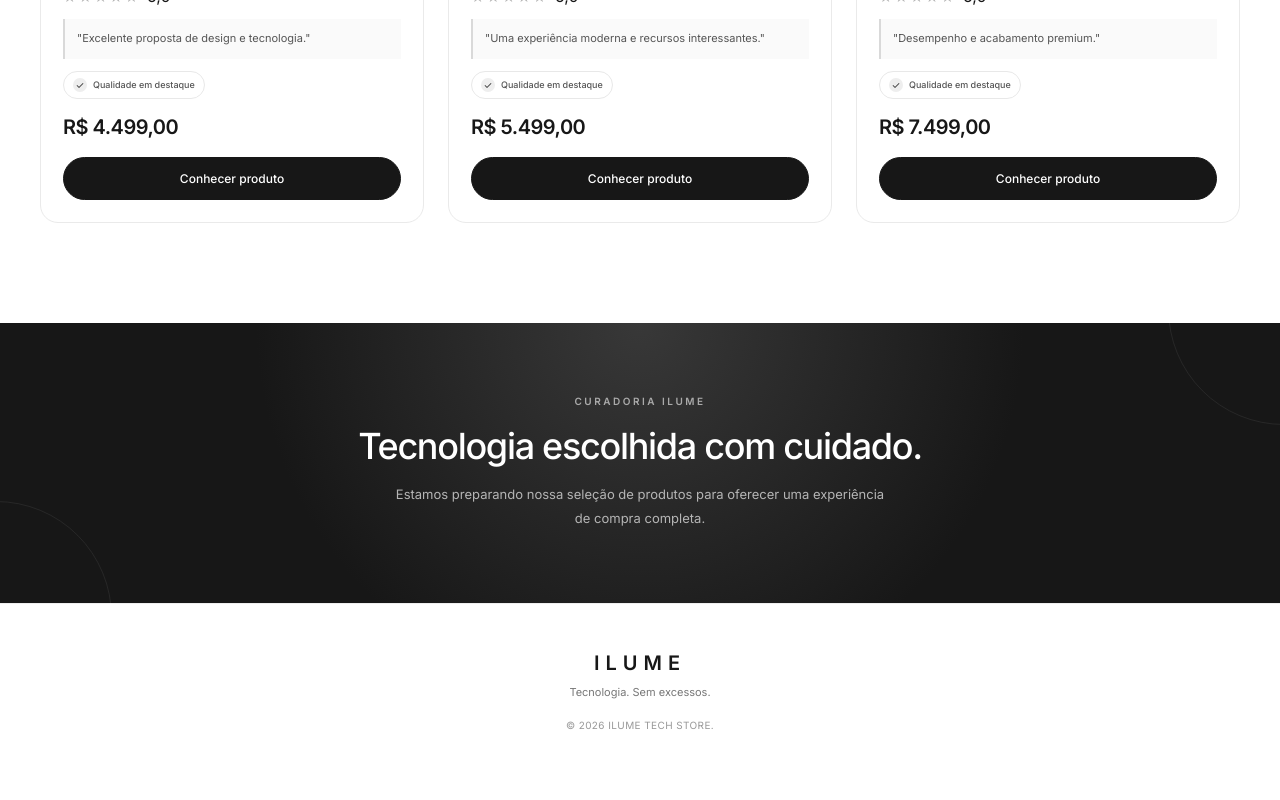
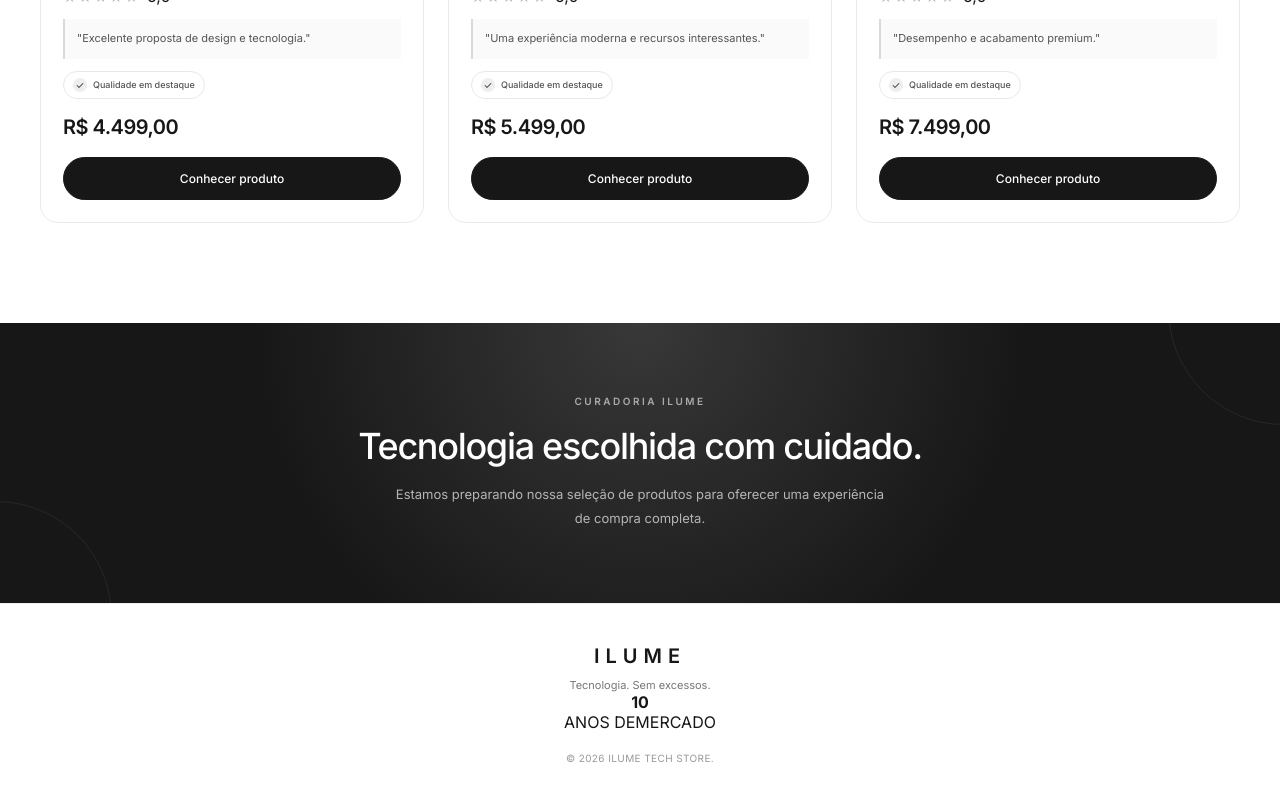
Before and after one commit to ytmatheus332-maker/ilume-tech-store, a React (Vite) app: page / in a window 1280 px wide. Shown: the part 1688-2488 px from the top of the page. Before the commit the page ends 2466 px from the top, so only its background shows below. Built offline with nearby package versions, Linux system fonts and the light colour scheme; no server answers.

Commit message:
Atualizar o App.tsx

```diff
--- a/src/App.tsx
+++ b/src/App.tsx
@@ -88,6 +88,15 @@ function Home() {
       <footer className="footer">
         <span>ILUME</span>
         <p>Tecnologia. Sem excessos.</p>
+
+        <div className="footer-anniversary">
+          <strong>10</strong>
+          <div>
+            <span>ANOS DE</span>
+            <span>MERCADO</span>
+          </div>
+        </div>
+
         <small>© 2026 ILUME TECH STORE.</small>
       </footer>
     </>
```
